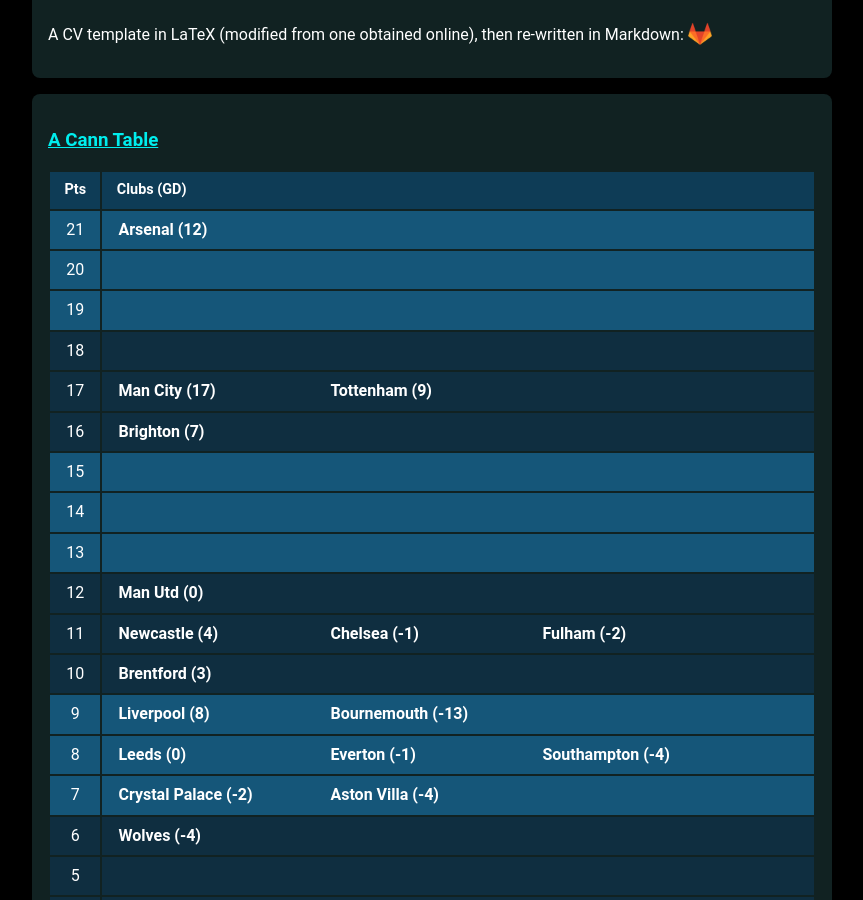
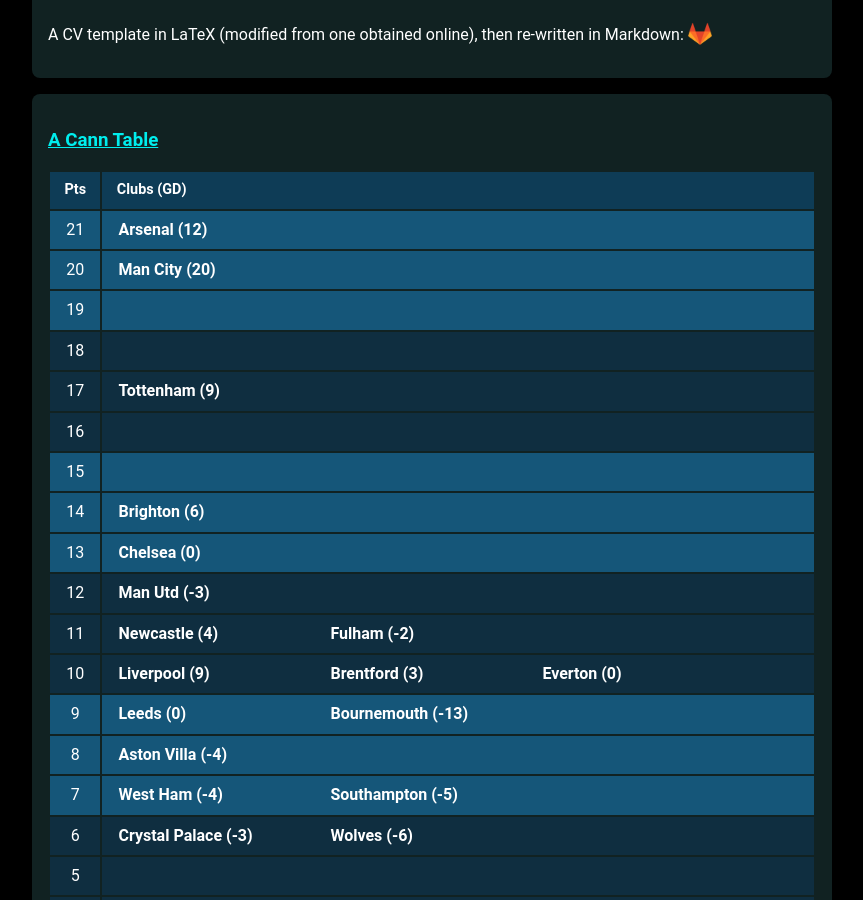
Before and after one commit to muru/muru.github.io, a Jekyll site: the page built from resources.md, in a window 1280 px wide and 900 px high, scrolled down 1275 px. Shown: the whole window, without its empty margins (208-1071 px from the left). Built offline with Jekyll 4.4.1, drawn with Linux system fonts in a browser that asks for light colours; some web fonts are replaced; some of the changed text lies outside the part shown.

Commit message:
updated cann-table: Mon  3 Oct 19:40:44 JST 2022

```diff
--- a/cann-table.html
+++ b/cann-table.html
@@ -9,6 +9,7 @@
 	<tr class="cann-row-1">
 		<td class="cann-point"> 20 </td>
 		<td class="cann-clubs">
+			<span class="club-name"> Man City (20) </span>
 		</td>
  	</tr>
 	<tr class="cann-row-1">
@@ -24,14 +25,12 @@
 	<tr class="cann-row-2">
 		<td class="cann-point"> 17 </td>
 		<td class="cann-clubs">
-			<span class="club-name"> Man City (17) </span>
 			<span class="club-name"> Tottenham (9) </span>
 		</td>
  	</tr>
 	<tr class="cann-row-2">
 		<td class="cann-point"> 16 </td>
 		<td class="cann-clubs">
-			<span class="club-name"> Brighton (7) </span>
 		</td>
  	</tr>
 	<tr class="cann-row-1">
@@ -42,59 +41,61 @@
 	<tr class="cann-row-1">
 		<td class="cann-point"> 14 </td>
 		<td class="cann-clubs">
+			<span class="club-name"> Brighton (6) </span>
 		</td>
  	</tr>
 	<tr class="cann-row-1">
 		<td class="cann-point"> 13 </td>
 		<td class="cann-clubs">
+			<span class="club-name"> Chelsea (0) </span>
 		</td>
  	</tr>
 	<tr class="cann-row-2">
 		<td class="cann-point"> 12 </td>
 		<td class="cann-clubs">
-			<span class="club-name"> Man Utd (0) </span>
+			<span class="club-name"> Man Utd (-3) </span>
 		</td>
  	</tr>
 	<tr class="cann-row-2">
 		<td class="cann-point"> 11 </td>
 		<td class="cann-clubs">
 			<span class="club-name"> Newcastle (4) </span>
-			<span class="club-name"> Chelsea (-1) </span>
 			<span class="club-name"> Fulham (-2) </span>
 		</td>
  	</tr>
 	<tr class="cann-row-2">
 		<td class="cann-point"> 10 </td>
 		<td class="cann-clubs">
+			<span class="club-name"> Liverpool (9) </span>
 			<span class="club-name"> Brentford (3) </span>
+			<span class="club-name"> Everton (0) </span>
 		</td>
  	</tr>
 	<tr class="cann-row-1">
 		<td class="cann-point"> 9 </td>
 		<td class="cann-clubs">
-			<span class="club-name"> Liverpool (8) </span>
+			<span class="club-name"> Leeds (0) </span>
 			<span class="club-name"> Bournemouth (-13) </span>
 		</td>
  	</tr>
 	<tr class="cann-row-1">
 		<td class="cann-point"> 8 </td>
 		<td class="cann-clubs">
-			<span class="club-name"> Leeds (0) </span>
-			<span class="club-name"> Everton (-1) </span>
-			<span class="club-name"> Southampton (-4) </span>
+			<span class="club-name"> Aston Villa (-4) </span>
 		</td>
  	</tr>
 	<tr class="cann-row-1">
 		<td class="cann-point"> 7 </td>
 		<td class="cann-clubs">
-			<span class="club-name"> Crystal Palace (-2) </span>
-			<span class="club-name"> Aston Villa (-4) </span>
+			<span class="club-name"> West Ham (-4) </span>
+			<span class="club-name"> Southampton (-5) </span>
 		</td>
  	</tr>
 	<tr class="cann-row-2">
 		<td class="cann-point"> 6 </td>
 		<td class="cann-clubs">
-			<span class="club-name"> Wolves (-4) </span>
+			<span class="club-name"> Crystal Palace (-3) </span>
+			<span class="club-name"> Wolves (-6) </span>
 		</td>
  	</tr>
 	<tr class="cann-row-2">
@@ -105,7 +106,6 @@
 	<tr class="cann-row-2">
 		<td class="cann-point"> 4 </td>
 		<td class="cann-clubs">
-			<span class="club-name"> West Ham (-6) </span>
 			<span class="club-name"> Nottm Forest (-11) </span>
 		</td>
  	</tr>
```
Also changed, not shown: other parts of cann-table.html (+1 -1 lines).
